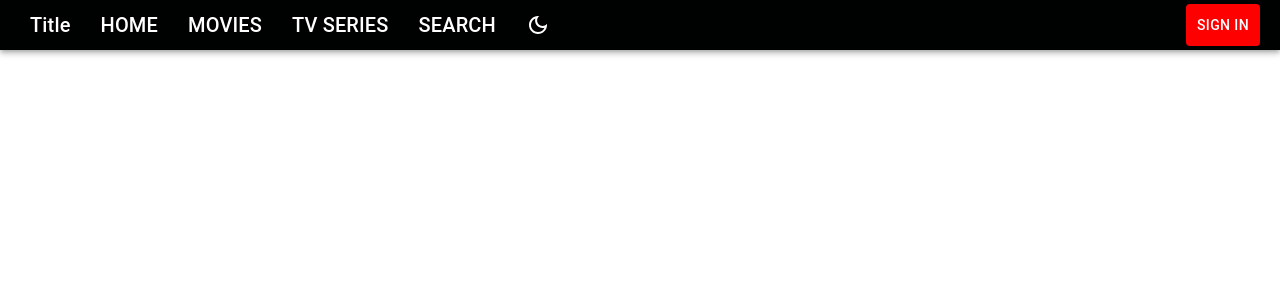
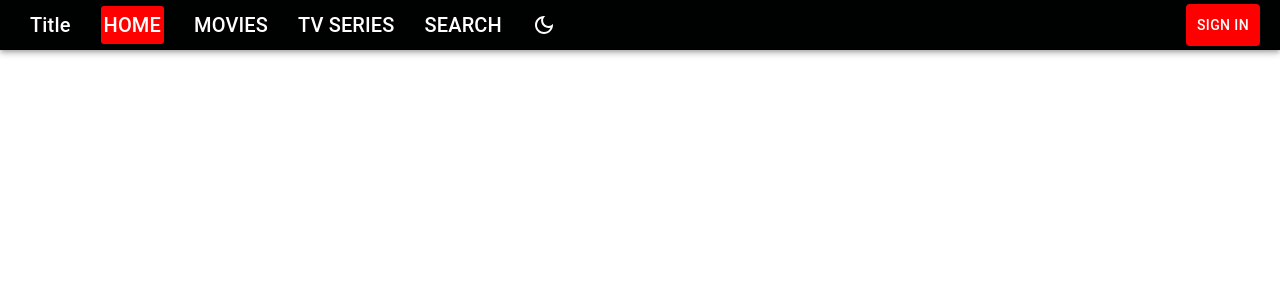
Before and after one commit to Hirotsune0214/Final_Project_Film_Website, a Next.js app in the folder frontend/: page / in a window 1280 px wide. Shown: the top 300 px of the page. Built offline with nearby package versions, Linux system fonts and the light colour scheme.

Commit message:
⚡️ Modified Home button

```diff
--- a/frontend/components/Header.tsx
+++ b/frontend/components/Header.tsx
@@ -21,7 +21,17 @@ export default function Header() {
           <Typography variant="h6" sx={{ ml: "30px" }}>
             Title
           </Typography>
-          <Typography variant="h6">HOME</Typography>
+          <Typography
+            variant="h6"
+            sx={{
+              border: "solid",
+              backgroundColor: "red",
+              borderColor: "red",
+              borderRadius: "3px",
+            }}
+          >
+            HOME
+          </Typography>
           <Typography variant="h6">MOVIES</Typography>
           <Typography variant="h6">TV SERIES</Typography>
           <Typography variant="h6">SEARCH</Typography>
```
